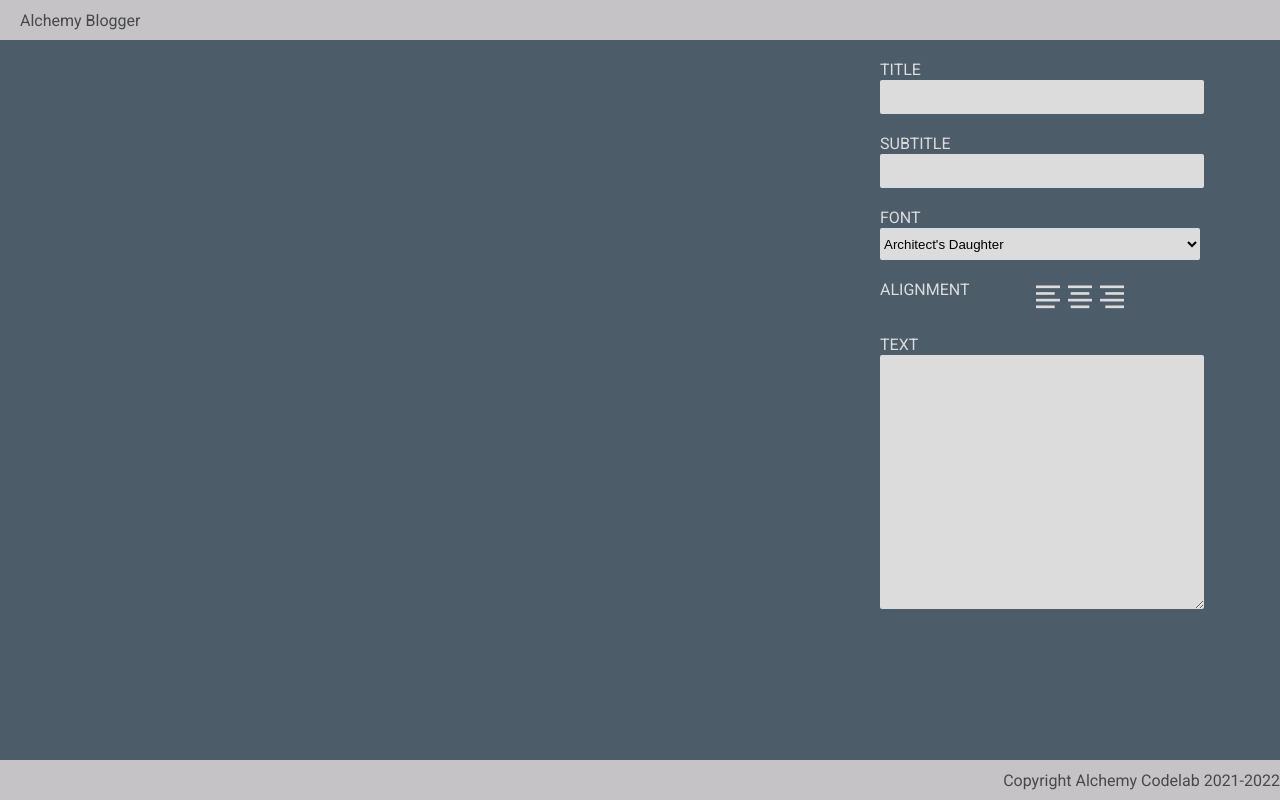
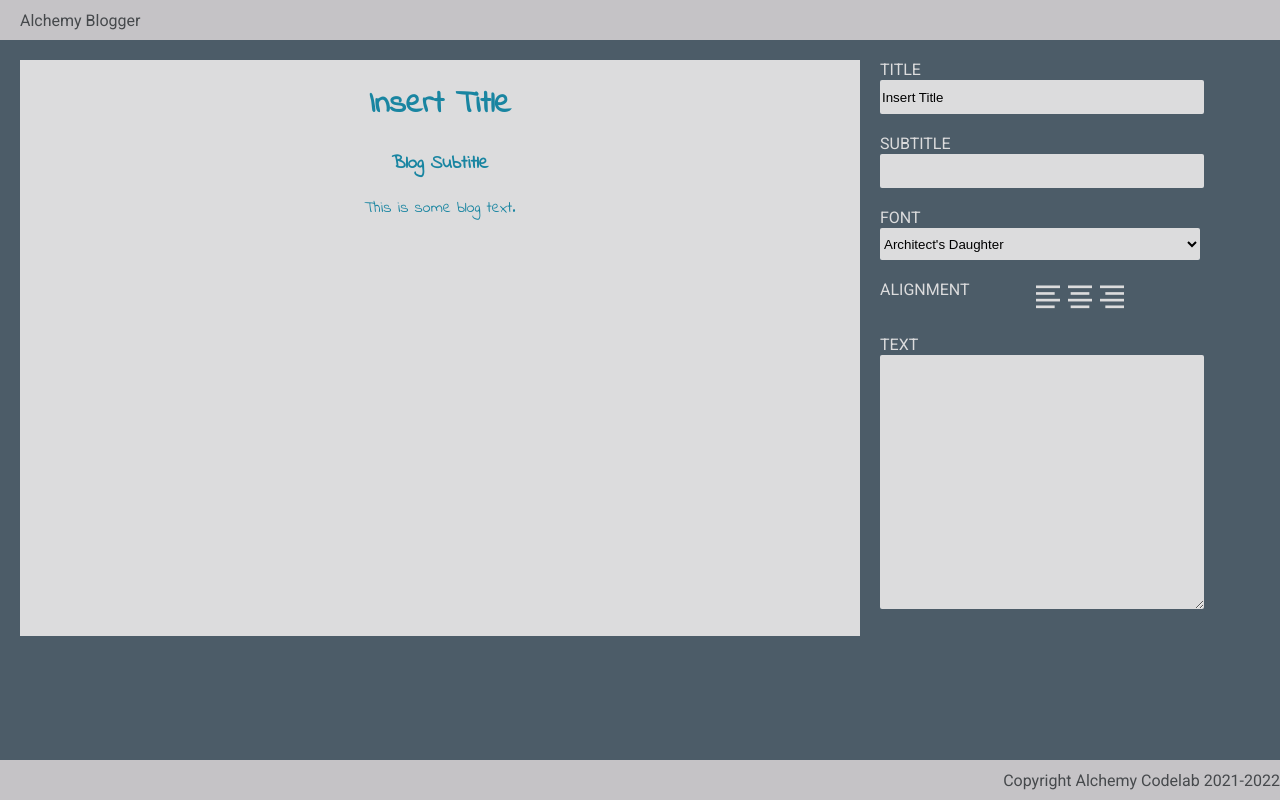
Before and after one commit to kevinnail/react-blog-builder, a React (Create React App) app: page / in a window 1280 px wide. Built offline with nearby package versions, Linux system fonts and the light colour scheme; a web font is replaced by a local one.

Commit message:
title variable set

```diff
--- a/src/components/Editor/Editor.js
+++ b/src/components/Editor/Editor.js
@@ -2,11 +2,15 @@ import React from 'react';
 
 import './Editor.css';
 
-export default function Editor() {
+export default function Editor({ title, setTitle }) {
+  const handleChange = (e) => {
+    setTitle(e.target.value);
+  };
+
   return (
     <div className="editor">
       <div className="form-control">
-        <input name="title" type="text" />
+        <input name="title" type="text" value={title} onChange={handleChange} />
         <label htmlFor="title">Title</label>
       </div>
       <div className="form-control">
--- a/src/components/Home/Home.js
+++ b/src/components/Home/Home.js
@@ -1,5 +1,5 @@
 import React from 'react';
-
+import { useState } from 'react';
 import Preview from '../Preview/Preview';
 import Editor from '../Editor/Editor';
 
@@ -7,12 +7,12 @@ import './Home.css';
 
 export default function Home() {
   // add useState calls here for title, subtitle, font, align, and text
-
+  const [title, setTitle] = useState('Insert Title');
   return (
     <main>
       {/* pass the state variables as props to the presentational components */}
-      <Preview />
-      <Editor />
+      <Preview title={title} />
+      <Editor title={title} setTitle={setTitle} />
     </main>
   );
 }
--- a/src/components/Preview/Preview.js
+++ b/src/components/Preview/Preview.js
@@ -2,17 +2,19 @@ import React from 'react';
 
 import './Preview.css';
 
-export default function Preview() {
+export default function Preview({ title }) {
   // implement a Preview screen here
   //  Note - the HTML should have the following structure
   //  the main div should have a class of preview and the font-name prop
   //  and should have style interpolated using the alignment prop
 
-  // <div class="preview indie-flower" style="text-align: center;">
-  //   <h1> Blog Title</h1>
-  //   <h3> Blog Subtitle</h3>
-  //   <p>This is some blog text. </p>
-  // </div>
-
-  return <></>;
+  return (
+    <>
+      <div className="preview indie-flower" style={{ textAlign: 'center' }}>
+        <h1 key={title}>{title}</h1>
+        <h3> Blog Subtitle</h3>
+        <p>This is some blog text. </p>
+      </div>
+    </>
+  );
 }
```
